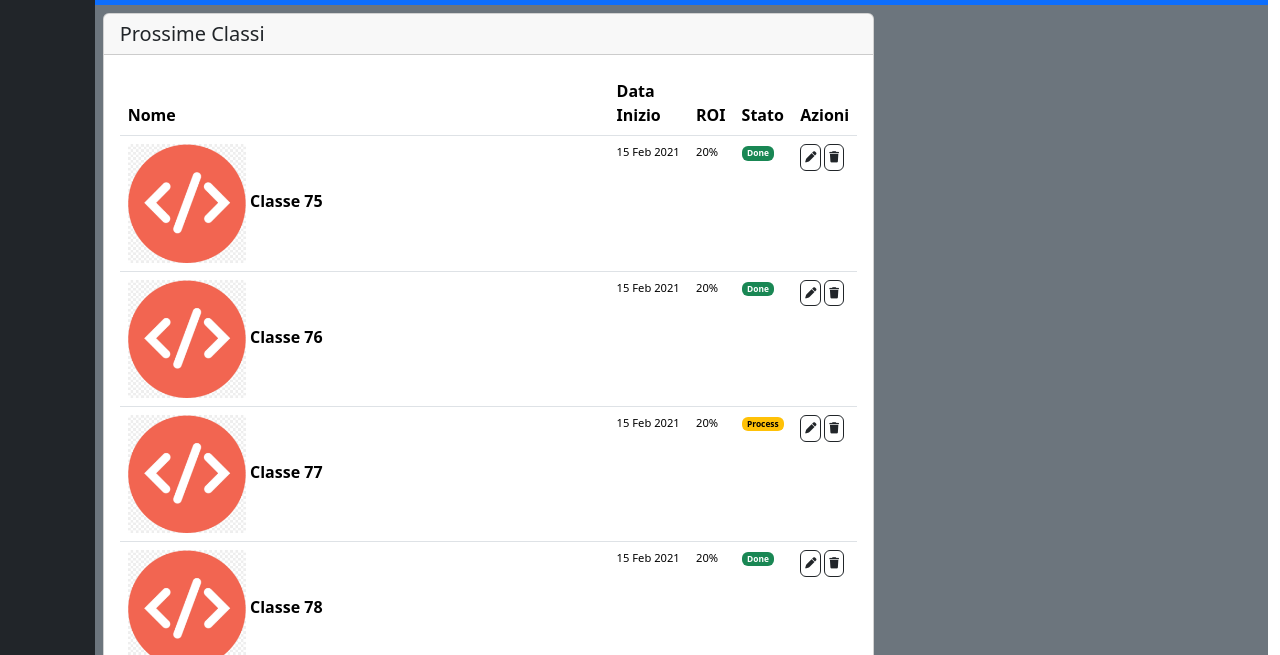
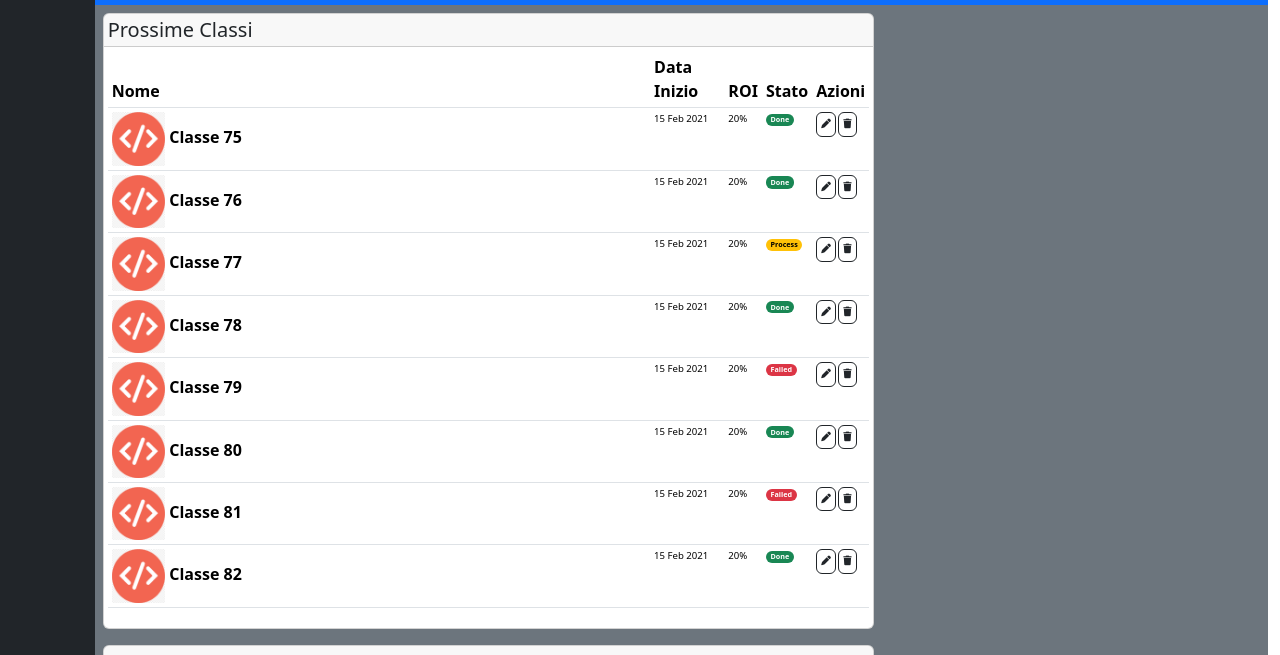
Before and after one commit to GiuseppeDeRosa1992/html-css-bootstrap-dashboard, a plain HTML site: page index.html in a window 1280 px wide. Shown: the part 145-800 px from the top of the page. Drawn offline with nearby package versions, Linux system fonts and the light colour scheme.

Commit message:
fixed bug padding

```diff
--- a/css/style.css
+++ b/css/style.css
@@ -17,5 +17,9 @@ main div.col-2.bg-dark.pe-0 {
 }
 
 .my-fs {
-    font-size: 0.7rem;
+    font-size: 0.6rem;
 }
+
+.my-w-10 {
+    width: 10%;
+}
--- a/index.html
+++ b/index.html
@@ -122,31 +122,31 @@
                                     <!-- CARD CLASSI-->
                                     <div class="card">
                                         <!-- HEADER CARD CLASSI -->
-                                        <h5 class="card-header">Prossime Classi</h5>
+                                        <h5 class="card-header py-1 px-1">Prossime Classi</h5>
                                         <!-- CONTENT CARD CLASSI CON TABELLA -->
-                                        <div class="card-body">
+                                        <div class="card-body py-1 px-1">
                                             <table class="table">
                                                 <thead>
                                                   <tr>
-                                                    <th scope="col">Nome</th>
-                                                    <th scope="col">Data Inizio</th>
-                                                    <th scope="col">ROI</th>
-                                                    <th scope="col">Stato</th>
-                                                    <th scope="col">Azioni</th>
+                                                    <th scope="col" class="py-1 px-1">Nome</th>
+                                                    <th scope="col" class="py-1 px-1">Data Inizio</th>
+                                                    <th scope="col" class="py-1 px-1">ROI</th>
+                                                    <th scope="col" class="py-1 px-1">Stato</th>
+                                                    <th scope="col" class="py-1 px-1">Azioni</th>
                                                   </tr>
                                                 </thead>
                                                 <tbody>
                                                   <tr>
-                                                    <th scope="row">
-                                                        <img src="./img/class-avatar.jpg" alt="" class="w-25">
+                                                    <th scope="row" class="py-1 px-1">
+                                                        <img src="./img/class-avatar.jpg" alt="" class="my-w-10">
                                                         <span>Classe 75</span>
                                                     </th>
-                                                    <td class="my-fs">15 Feb 2021</td>
-                                                    <td class="my-fs">20%</td>
-                                                    <td class="my-fs">
+                                                    <td class="my-fs py-1 px-1">15 Feb 2021</td>
+                                                    <td class="my-fs py-1 px-1">20%</td>
+                                                    <td class="my-fs py-1 px-1">
                                                         <span class="badge text-bg-success">Done</span>
                                                     </td>
-                                                    <td class="my-fs">
+                                                    <td class="my-fs py-1 px-1">
                                                         <button type="button" class="btn btn-outline-dark p-1 my-fs">
                                                             <i class="fa-solid fa-pen"></i>
                                                         </button>
@@ -156,16 +156,16 @@
                                                     </td>
                                                   </tr>
                                                   <tr>
-                                                    <th scope="row">
-                                                        <img src="./img/class-avatar.jpg" alt="" class="w-25">
+                                                    <th scope="row" class="py-1 px-1">
+                                                        <img src="./img/class-avatar.jpg" alt="" class="my-w-10">
                                                         <span>Classe 76</span>
                                                     </th>
-                                                    <td class="my-fs">15 Feb 2021</td>
-                                                    <td class="my-fs">20%</td>
-                                                    <td class="my-fs">
+                                                    <td class="my-fs py-1 px-1">15 Feb 2021</td>
+                                                    <td class="my-fs py-1 px-1">20%</td>
+                                                    <td class="my-fs py-1 px-1">
                                                         <span class="badge text-bg-success">Done</span>
                                                     </td>
-                                                    <td class="my-fs">
+                                                    <td class="my-fs py-1 px-1">
                                                         <button type="button" class="btn btn-outline-dark p-1 my-fs">
                                                             <i class="fa-solid fa-pen"></i>
                                                         </button>
@@ -175,16 +175,16 @@
                                                     </td>
                                                   </tr>
                                                   <tr>
-                                                    <th scope="row">
-                                                        <img src="./img/class-avatar.jpg" alt="" class="w-25">
+                                                    <th scope="row" class="py-1 px-1">
+                                                        <img src="./img/class-avatar.jpg" alt="" class="my-w-10">
                                                         <span>Classe 77</span>
                                                     </th>
-                                                    <td class="my-fs">15 Feb 2021</td>
-                                                    <td class="my-fs">20%</td>
-                                                    <td class="my-fs">
+                                                    <td class="my-fs py-1 px-1">15 Feb 2021</td>
+                                                    <td class="my-fs py-1 px-1">20%</td>
+                                                    <td class="my-fs py-1 px-1">
                                                         <span class="badge text-bg-warning">Process</span>
                                                     </td>
-                                                    <td class="my-fs">
+                                                    <td class="my-fs py-1 px-1">
                                                         <button type="button" class="btn btn-outline-dark p-1 my-fs">
                                                             <i class="fa-solid fa-pen"></i>
                                                         </button>
@@ -194,16 +194,16 @@
                                                     </td>
                                                   </tr>
                                                   <tr>
-                                                    <th scope="row">
-                                                        <img src="./img/class-avatar.jpg" alt="" class="w-25">
+                                                    <th scope="row" class="py-1 px-1">
+                                                        <img src="./img/class-avatar.jpg" alt="" class="my-w-10">
                                                         <span>Classe 78</span>
                                                     </th>
-                                                    <td class="my-fs">15 Feb 2021</td>
-                                                    <td class="my-fs">20%</td>
-                                                    <td class="my-fs">
+                                                    <td class="my-fs py-1 px-1">15 Feb 2021</td>
+                                                    <td class="my-fs py-1 px-1">20%</td>
+                                                    <td class="my-fs py-1 px-1">
                                                         <span class="badge text-bg-success">Done</span>
                                                     </td>
-                                                    <td class="my-fs">
+                                                    <td class="my-fs py-1 px-1">
                                                         <button type="button" class="btn btn-outline-dark p-1 my-fs">
                                                             <i class="fa-solid fa-pen"></i>
                                                         </button>
@@ -213,16 +213,16 @@
                                                     </td>
                                                   </tr>
                                                   <tr>
-                                                    <th scope="row">
-                                                        <img src="./img/class-avatar.jpg" alt="" class="w-25">
+                                                    <th scope="row" class="py-1 px-1">
+                                                        <img src="./img/class-avatar.jpg" alt="" class="my-w-10">
                                                         <span>Classe 79</span>
                                                     </th>
-                                                    <td class="my-fs">15 Feb 2021</td>
-                                                    <td class="my-fs">20%</td>
-                                                    <td class="my-fs">
+                                                    <td class="my-fs py-1 px-1">15 Feb 2021</td>
+                                                    <td class="my-fs py-1 px-1">20%</td>
+                                                    <td class="my-fs py-1 px-1">
                                                         <span class="badge text-bg-danger">Failed</span>
                                                     </td>
-                                                    <td class="my-fs">
+                                                    <td class="my-fs py-1 px-1">
                                                         <button type="button" class="btn btn-outline-dark p-1 my-fs">
                                                             <i class="fa-solid fa-pen"></i>
                                                         </button>
@@ -232,16 +232,16 @@
                                                     </td>
                                                   </tr>
                                                   <tr>
-                                                    <th scope="row">
-                                                        <img src="./img/class-avatar.jpg" alt="" class="w-25">
+                                                    <th scope="row" class="py-1 px-1">
+                                                        <img src="./img/class-avatar.jpg" alt="" class="my-w-10">
                                                         <span>Classe 80</span>
                                                     </th>
-                                                    <td class="my-fs">15 Feb 2021</td>
-                                                    <td class="my-fs">20%</td>
-                                                    <td class="my-fs">
+                                                    <td class="my-fs py-1 px-1">15 Feb 2021</td>
+                                                    <td class="my-fs py-1 px-1">20%</td>
+                                                    <td class="my-fs py-1 px-1">
                                                         <span class="badge text-bg-success">Done</span>
                                                     </td>
-                                                    <td class="my-fs">
+                                                    <td class="my-fs py-1 px-1">
                                                         <button type="button" class="btn btn-outline-dark p-1 my-fs">
                                                             <i class="fa-solid fa-pen"></i>
                                                         </button>
@@ -251,16 +251,16 @@
                                                     </td>
                                                   </tr>
                                                   <tr>
-                                                    <th scope="row">
-                                                        <img src="./img/class-avatar.jpg" alt="" class="w-25">
+                                                    <th scope="row" class="py-1 px-1">
+                                                        <img src="./img/class-avatar.jpg" alt="" class="my-w-10">
                                                         <span>Classe 81</span>
                                                     </th>
-                                                    <td class="my-fs">15 Feb 2021</td>
-                                                    <td class="my-fs">20%</td>
-                                                    <td class="my-fs">
+                                                    <td class="my-fs py-1 px-1">15 Feb 2021</td>
+                                                    <td class="my-fs py-1 px-1">20%</td>
+                                                    <td class="my-fs py-1 px-1">
                                                         <span class="badge text-bg-danger">Failed</span>
                                                     </td>
-                                                    <td class="my-fs">
+                                                    <td class="my-fs py-1 px-1">
                                                         <button type="button" class="btn btn-outline-dark p-1 my-fs">
                                                             <i class="fa-solid fa-pen"></i>
                                                         </button>
@@ -270,16 +270,16 @@
                                                     </td>
                                                   </tr>
                                                   <tr>
-                                                    <th scope="row">
-                                                        <img src="./img/class-avatar.jpg" alt="" class="w-25">
+                                                    <th scope="row" class="py-1 px-1">
+                                                        <img src="./img/class-avatar.jpg" alt="" class="my-w-10">
                                                         <span>Classe 82</span>
                                                     </th>
-                                                    <td class="my-fs">15 Feb 2021</td>
-                                                    <td class="my-fs">20%</td>
-                                                    <td class="my-fs">
+                                                    <td class="my-fs py-1 px-1">15 Feb 2021</td>
+                                                    <td class="my-fs py-1 px-1">20%</td>
+                                                    <td class="my-fs py-1 px-1">
                                                         <span class="badge text-bg-success">Done</span>
                                                     </td>
-                                                    <td class="my-fs">
+                                                    <td class="my-fs py-1 px-1">
                                                         <button type="button" class="btn btn-outline-dark p-1 my-fs">
                                                             <i class="fa-solid fa-pen"></i>
                                                         </button>
@@ -295,13 +295,13 @@
                                     <!-- CARD DOMANDE -->
                                     <div class="card mt-3">
                                         <!-- HEADER CARD DOMANDE -->
-                                        <h4 class="card-header">F.A.Q</h4>
+                                        <h4 class="card-header py-1 px-1">F.A.Q</h4>
                                         <!-- CONTENT CARD DOMANDE -->
-                                        <div class="card-body">
+                                        <div class="card-body py-1 px-1">
                                             <div class="accordion accordion-flush" id="accordionFlushExample">
                                                 <div class="accordion-item">
                                                   <h2 class="accordion-header">
-                                                    <button class="accordion-button collapsed" type="button" data-bs-toggle="collapse" data-bs-target="#flush-collapseOne" aria-expanded="false" aria-controls="flush-collapseOne">
+                                                    <button class="accordion-button collapsed py-2 px-1" type="button" data-bs-toggle="collapse" data-bs-target="#flush-collapseOne" aria-expanded="false" aria-controls="flush-collapseOne">
                                                         <span>Coma aggiungere un nuovo studente?</span>
                                                     </button>
                                                   </h2>
@@ -311,7 +311,7 @@
                                                 </div>
                                                 <div class="accordion-item">
                                                   <h2 class="accordion-header">
-                                                    <button class="accordion-button collapsed" type="button" data-bs-toggle="collapse" data-bs-target="#flush-collapseTwo" aria-expanded="false" aria-controls="flush-collapseTwo">
+                                                    <button class="accordion-button collapsed py-2 px-1" type="button" data-bs-toggle="collapse" data-bs-target="#flush-collapseTwo" aria-expanded="false" aria-controls="flush-collapseTwo">
                                                         <span>Come posso accedere alle informazioni del mio account?</span>
                                                     </button>
                                                   </h2>
@@ -321,7 +321,7 @@
                                                 </div>
                                                 <div class="accordion-item">
                                                   <h2 class="accordion-header">
-                                                    <button class="accordion-button collapsed" type="button" data-bs-toggle="collapse" data-bs-target="#flush-collapseThree" aria-expanded="false" aria-controls="flush-collapseThree">
+                                                    <button class="accordion-button collapsed py-2 px-1" type="button" data-bs-toggle="collapse" data-bs-target="#flush-collapseThree" aria-expanded="false" aria-controls="flush-collapseThree">
                                                         <span>Posso usare questa dashboard da mobile?</span>
                                                     </button>
                                                   </h2>
```
